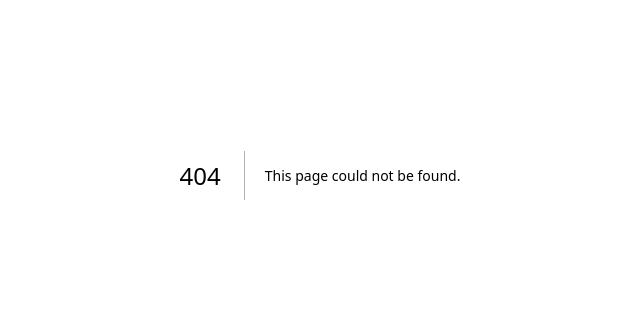
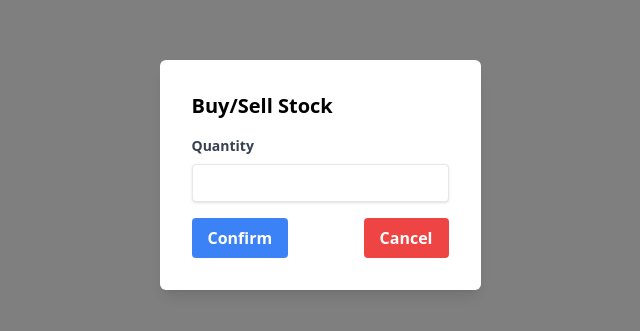
Before and after one commit to StanleyTK/StockPulse, a Next.js app in the folder client/: page /research/components/Popup in a window 1280 px wide. Before the commit this address had no page. Shown: the part 225-556 px from the top of the page, without its empty margins (320-960 px from the left). Built offline with nearby package versions, Linux system fonts and the light colour scheme.

Commit message:
frontend updates

```diff
--- a/client/package.json
+++ b/client/package.json
@@ -9,11 +9,13 @@
     "@fortawesome/fontawesome-svg-core": "^6.5.2",
     "@fortawesome/free-solid-svg-icons": "^6.5.2",
     "@fortawesome/react-fontawesome": "^0.2.2",
+    "chart.js": "^4.4.3",
     "dotenv": "^16.4.5",
     "mini-css-extract-plugin": "^2.9.0",
     "next": "latest",
     "next-auth": "^4.24.7",
     "react": "18.2.0",
+    "react-chartjs-2": "^5.2.0",
     "react-dom": "18.2.0"
   },
   "engines": {
--- a/client/src/components/Navbar.jsx
+++ b/client/src/components/Navbar.jsx
@@ -27,7 +27,7 @@ const Navbar = () => {
   };
 
   return (
-    <nav className="flex justify-between items-center p-4 bg-gray-900 shadow-lg">
+    <nav className="flex justify-between items-center p-4 bg-grey-900 shadow-lg">
       <div className="flex items-center space-x-4">
         <Link href="/" legacyBehavior>
           <a className="flex items-center cursor-pointer">
@@ -37,6 +37,7 @@ const Navbar = () => {
         </Link>
       </div>
 
+      {session ? (
       <form onSubmit={handleSearchSubmit} className="flex items-center bg-gray-800 rounded-full overflow-hidden shadow-md">
         <input
           type="text"
@@ -47,12 +48,14 @@ const Navbar = () => {
         />
         <button type="submit" className="px-4 py-2 bg-gray-700 text-white font-bold hover:bg-gray-600 transition duration-300">Search</button>
       </form>
+      ) : null}
+
 
       <div className="flex space-x-4 items-center">
         {session ? (
           <>
             <Link href="/personal" legacyBehavior>
-              <a className="bg-dark-blue hover:bg-deeper-blue text-white font-bold py-2 px-4 rounded-lg transition duration-300 ease-in-out shadow-md">
+              <a className="bg-dark-black hover:bg-deeper-black text-white font-bold py-2 px-4 rounded-lg transition duration-300 ease-in-out shadow-md">
                 Personal
               </a>
             </Link>
--- /dev/null
+++ b/client/src/pages/research/components/Graphs.jsx
@@ -0,0 +1,11 @@
+import { Line } from 'react-chartjs-2';
+
+const Graph = ({ data }) => {
+  return (
+    <div className="bg-gray-800 p-4 rounded-md" style={{ height: '400px' }}>
+      <Line data={data} options={{ maintainAspectRatio: false }} />
+    </div>
+  );
+};
+
+export default Graph;
--- /dev/null
+++ b/client/src/pages/research/components/Popup.jsx
@@ -0,0 +1,37 @@
+const Popup = ({ closePopup }) => {
+    return (
+      <div className="fixed inset-0 flex items-center justify-center bg-black bg-opacity-50">
+        <div className="bg-white p-8 rounded-md shadow-lg">
+          <h2 className="text-xl font-bold mb-4">Buy/Sell Stock</h2>
+          <form>
+            <div className="mb-4">
+              <label className="block text-gray-700 text-sm font-bold mb-2">
+                Quantity
+              </label>
+              <input
+                type="number"
+                className="shadow appearance-none border rounded w-full py-2 px-3 text-gray-700 leading-tight focus:outline-none focus:shadow-outline"
+              />
+            </div>
+            <div className="flex items-center justify-between">
+              <button
+                type="submit"
+                className="bg-blue-500 hover:bg-blue-700 text-white font-bold py-2 px-4 rounded focus:outline-none focus:shadow-outline"
+              >
+                Confirm
+              </button>
+              <button
+                type="button"
+                onClick={closePopup}
+                className="ml-4 bg-red-500 hover:bg-red-700 text-white font-bold py-2 px-4 rounded focus:outline-none focus:shadow-outline"
+              >
+                Cancel
+              </button>
+            </div>
+          </form>
+        </div>
+      </div>
+    );
+  };
+
+  export default Popup;
--- /dev/null
+++ b/client/src/pages/research/components/Stats.jsx
@@ -0,0 +1,11 @@
+const Stats = ({ stats }) => {
+    return (
+      <div className="text-white">
+        {Object.entries(stats).map(([key, value]) => (
+          <p key={key}>{`${key}: ${value}`}</p>
+        ))}
+      </div>
+    );
+  };
+
+  export default Stats;
--- a/client/src/pages/research/components/StockInfo.jsx
+++ b/client/src/pages/research/components/StockInfo.jsx
@@ -1,9 +1,7 @@
 const StockInfo = ({ info }) => {
   return (
-    <div className="flex items-center justify-center">
-      <div className="w-full max-w-3xl p-4 m-4 border border-gray-300 rounded bg-black text-white shadow-lg">
-        <p>{info}</p>
-      </div>
+    <div className="bg-gray-800 p-4 rounded-md text-white shadow-lg">
+      <p>{info}</p>
     </div>
   );
 };
--- a/client/src/pages/research/index.jsx
+++ b/client/src/pages/research/index.jsx
@@ -3,13 +3,18 @@ import { useEffect, useState } from 'react';
 import ProtectedRoute from '../../components/ProtectedRoute';
 import Layout from '../layout';
 import StockInfo from './components/StockInfo';
+import Graph from './components/Graphs';
+import Stats from './components/Stats';
+import Popup from './components/Popup';
+import 'chart.js/auto';
 
-const News = () => {
+const Research = () => {
   const router = useRouter();
   const { query } = router.query;
 
   const [stockInfo, setStockInfo] = useState(null);
   const [loading, setLoading] = useState(false);
+  const [showPopup, setShowPopup] = useState(false);
 
   useEffect(() => {
     if (query) {
@@ -29,6 +34,32 @@ const News = () => {
     setLoading(false);
   };
 
+  const togglePopup = () => {
+    setShowPopup(!showPopup);
+  };
+
+  // Sample data for the stock price graph
+  const data = {
+    labels: ['January', 'February', 'March', 'April', 'May', 'June', 'July'],
+    datasets: [
+      {
+        label: 'Stock Price',
+        data: [65, 59, 80, 81, 56, 55, 40],
+        fill: false,
+        borderColor: 'rgb(75, 192, 192)',
+        tension: 0.1
+      }
+    ]
+  };
+
+  // Sample data for stock stats
+  const stats = {
+    Open: '$130',
+    High: '$135',
+    Low: '$128',
+    Volume: '1.2M'
+  };
+
   return (
     <ProtectedRoute>
       <Layout>
@@ -38,12 +69,29 @@ const News = () => {
               <div className="loader border-t-4 border-blue-500 rounded-full w-12 h-12 animate-spin"></div>
             </div>
           ) : (
-            stockInfo && <StockInfo info={stockInfo} />
+            stockInfo && (
+              <div>
+                <StockInfo info={stockInfo} />
+                <div className="mt-4">
+                  <Graph data={data} />
+                </div>
+                <div className="mt-4 flex justify-between items-center bg-gray-800 p-4 rounded-md">
+                  <Stats stats={stats} />
+                  <button
+                    onClick={togglePopup}
+                    className="bg-blue-500 hover:bg-blue-700 text-white font-bold py-2 px-4 rounded"
+                  >
+                    Buy/Sell
+                  </button>
+                </div>
+              </div>
+            )
           )}
+          {showPopup && <Popup closePopup={togglePopup} />}
         </div>
       </Layout>
     </ProtectedRoute>
   );
 };
 
-export default News;
+export default Research;
```
Also changed, not shown: 1 other file (tests, documents, lock files or other folders).
